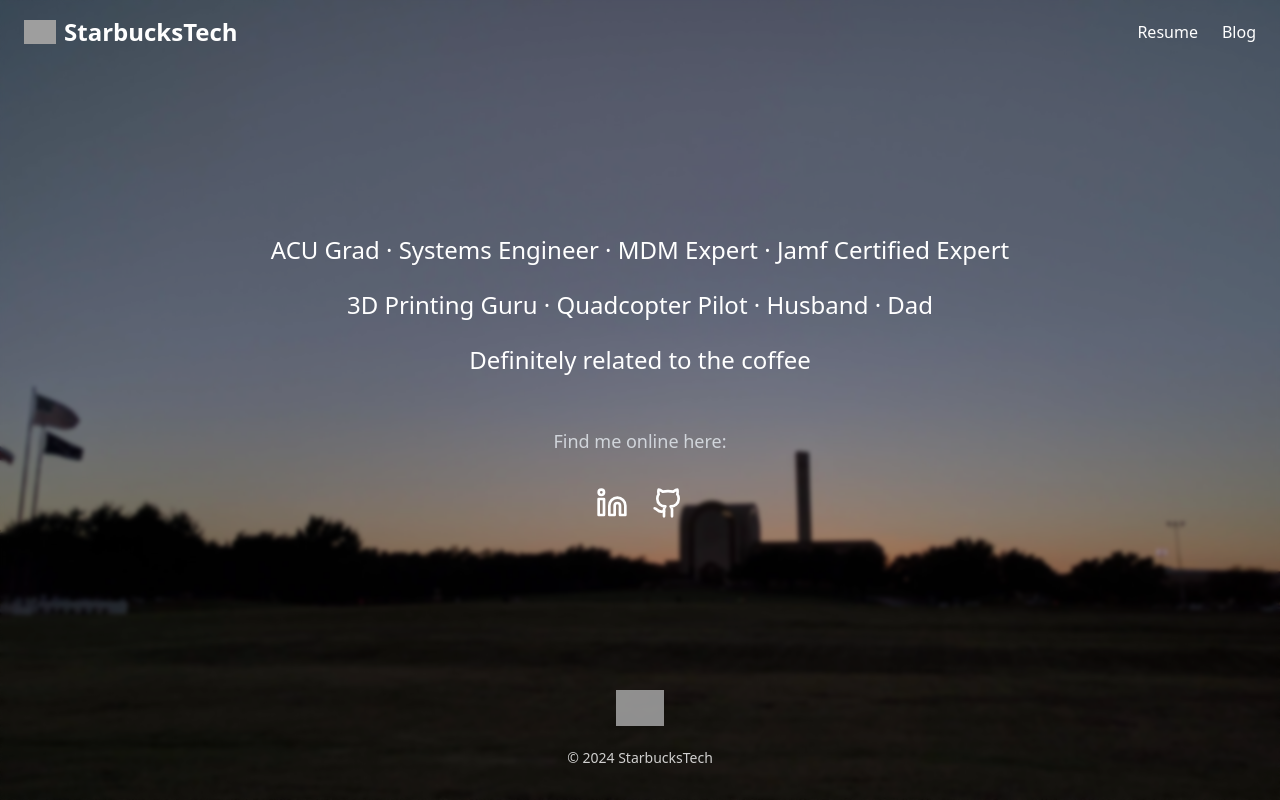
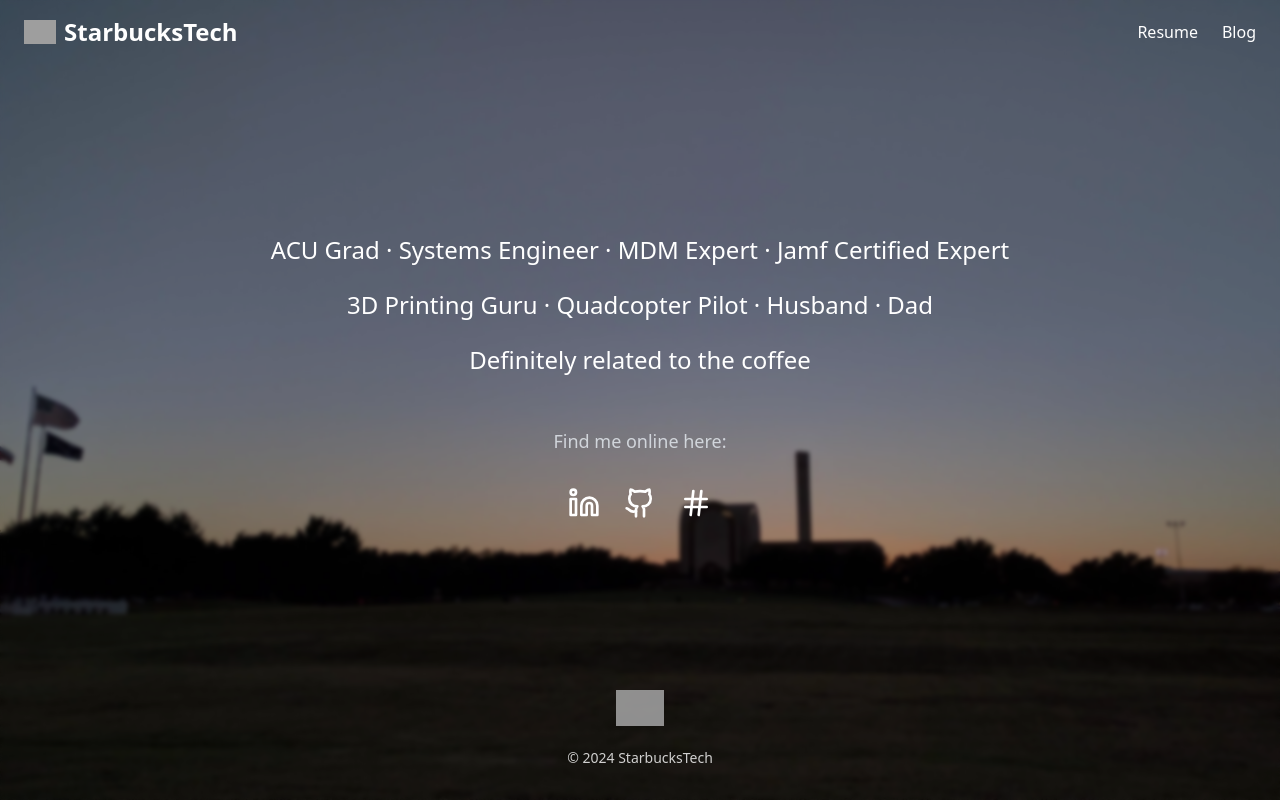
Before and after one commit to starbuckstech/starbuckstech.github.io, a React (Vite) app: page / in a window 1280 px wide. Built offline with nearby package versions, Linux system fonts and the light colour scheme; grey boxes are pictures that could not be loaded.

Commit message:
Update Hero.tsx

```diff
--- a/src/components/Hero.tsx
+++ b/src/components/Hero.tsx
@@ -1,5 +1,5 @@
 import React from 'react';
-import { Github, Linkedin } from 'lucide-react';
+import { Github, Linkedin, Hash } from 'lucide-react';
 
 export function Hero() {
   return (
@@ -12,13 +12,9 @@ export function Hero() {
           <p className="mb-4">
             3D Printing Guru · Quadcopter Pilot · Husband · Dad
           </p>
-          <p>
-            Definitely related to the coffee
-          </p>
+          <p>Definitely related to the coffee</p>
         </div>
-        <p className="text-lg text-gray-300 mb-8">
-          Find me online here:
-        </p>
+        <p className="text-lg text-gray-300 mb-8">Find me online here:</p>
         <div className="flex justify-center space-x-6">
           <a
             href="https://linkedin.com/in/adamstarbuck"
@@ -36,6 +32,13 @@ export function Hero() {
           >
             <Github size={32} />
           </a>
+          <a
+            rel="me"
+            href="https://mastodon.social/@adamstarbuck"
+            className="text-white hover:text-purple-400 transition-transform hover:scale-110"
+          >
+            <Hash size={32} />
+          </a>
         </div>
       </div>
     </main>
```
